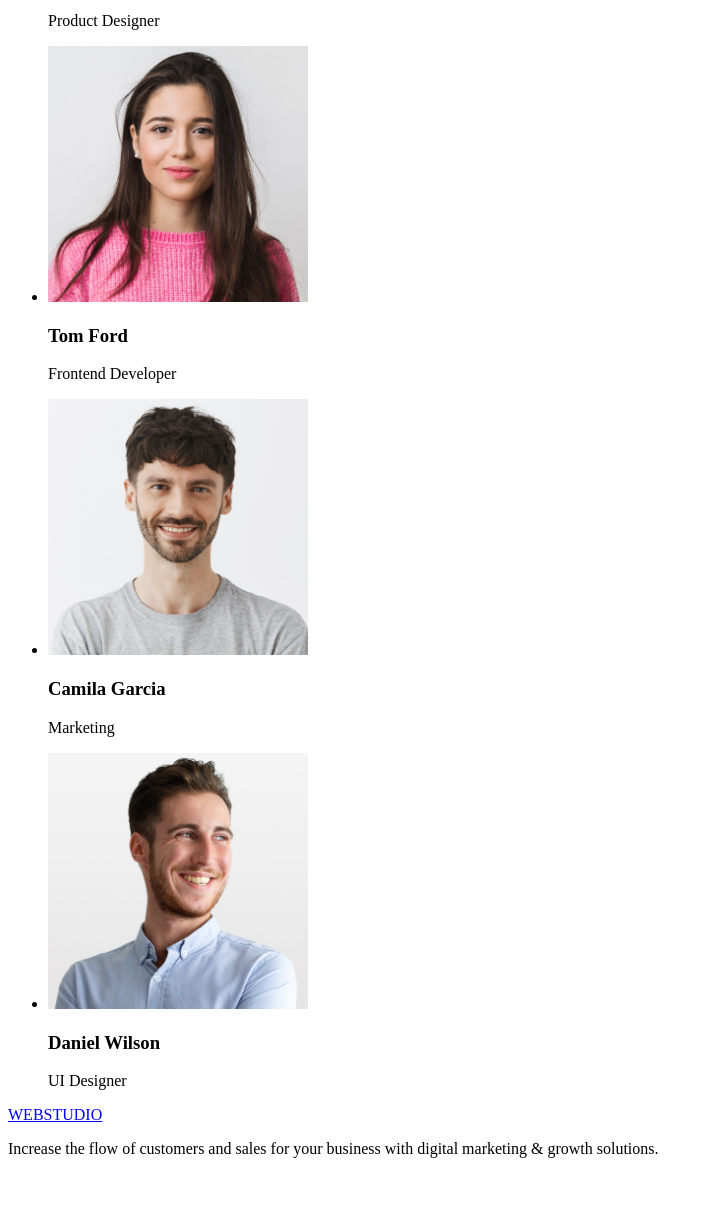
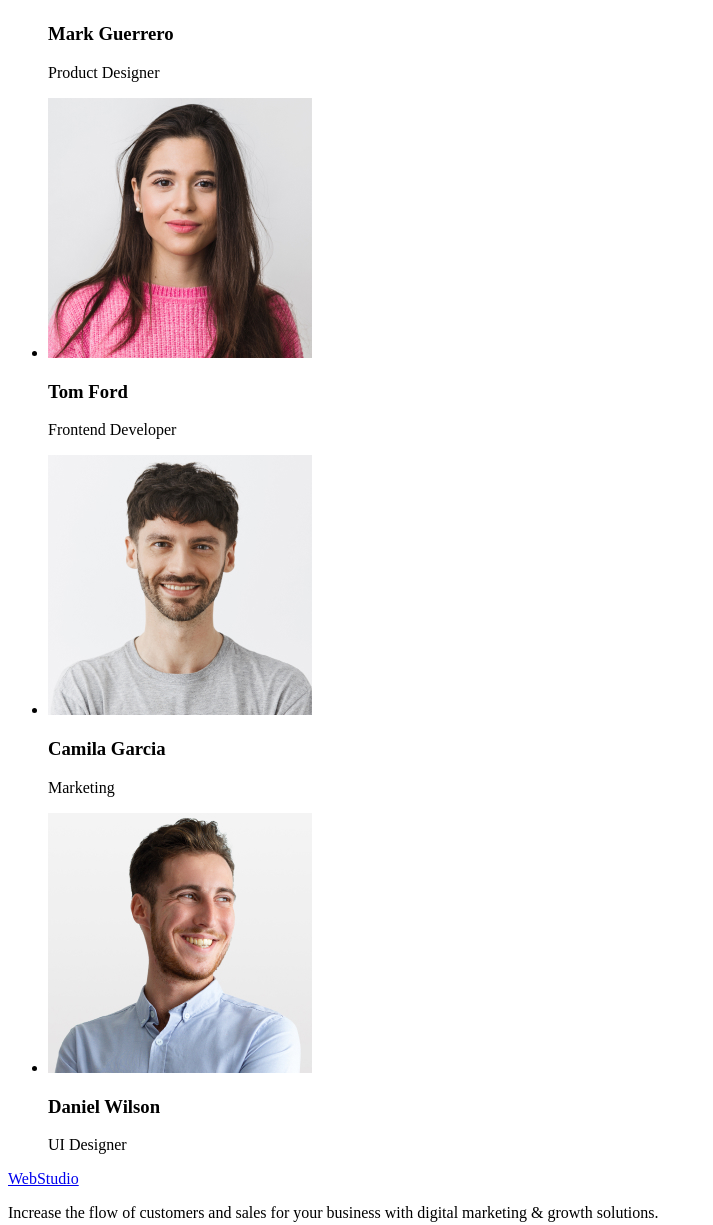
Before and after one commit to tanyadud/goit-markup-hw-01, a plain HTML site: page index.html in a window 1280 px wide. Shown: the part 920-2145 px from the top of the page, without its empty margins (0-713 px from the left). Before the commit the page ends 2094 px from the top, so only its background shows below. Drawn offline with Linux system fonts and the light colour scheme.

Commit message:
add h2, change names of images

```diff
--- a/index.html
+++ b/index.html
@@ -8,7 +8,7 @@
 <body>
     <header>
         <nav>
-            <a href="./index.html">WEBSTUDIO</a>
+            <a href="./index.html">WebStudio</a>
             <ul>
                 <li><a href="">Studio</a></li>
                 <li><a href="">Portfolio</a></li>
@@ -29,6 +29,7 @@
         </section>
 
         <section>
+            <h2>Tasks</h2>
             <ul>
                 <li>
                     <h3>Strategy</h3>
@@ -54,22 +55,22 @@
             <h2>Our Team</h2>
             <ul>
                 <li>
-                    <img src="./images/team1.jpg" alt="team1" width="260"/>
+                    <img src="./images/team1.jpg" alt="Product Designer" width="264" height="260"/>
                     <h3>Mark Guerrero</h3>
                     <p>Product Designer</p>
                 </li>
                 <li>
-                    <img src="./images/team2.jpg" alt="team2" width="260"/>
+                    <img src="./images/team2.jpg" alt="Frontend Developer" width="264" height="260"/>
                     <h3>Tom Ford</h3>
                     <p>Frontend Developer</p>
                 </li>
                 <li>
-                    <img src="./images/team3.jpg" alt="team3" width="260"/>
+                    <img src="./images/team3.jpg" alt="Marketing" width="264" height="260"/>
                     <h3>Camila Garcia</h3>
                     <p>Marketing</p>
                 </li>
                 <li>
-                    <img src="./images/team4.jpg" alt="team4" width="260"/>
+                    <img src="./images/team4.jpg" alt="UI Designer" width="264" height="260"/>
                     <h3>Daniel Wilson</h3>
                     <p>UI Designer</p>
                 </li>
@@ -77,7 +78,7 @@
         </section>
     </main>
     <footer>
-        <a href="./index.html">WEBSTUDIO</a>
+        <a href="./index.html">WebStudio</a>
         <p>Increase the flow of customers and
         sales for your business with digital
         marketing & growth solutions.
```
